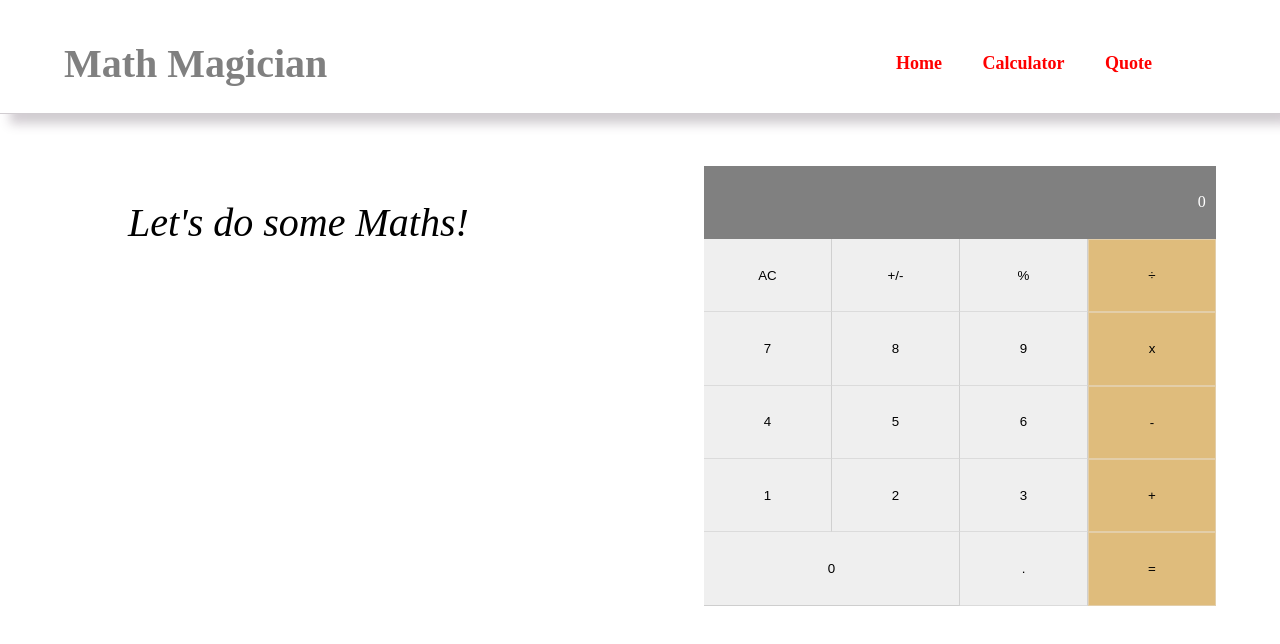
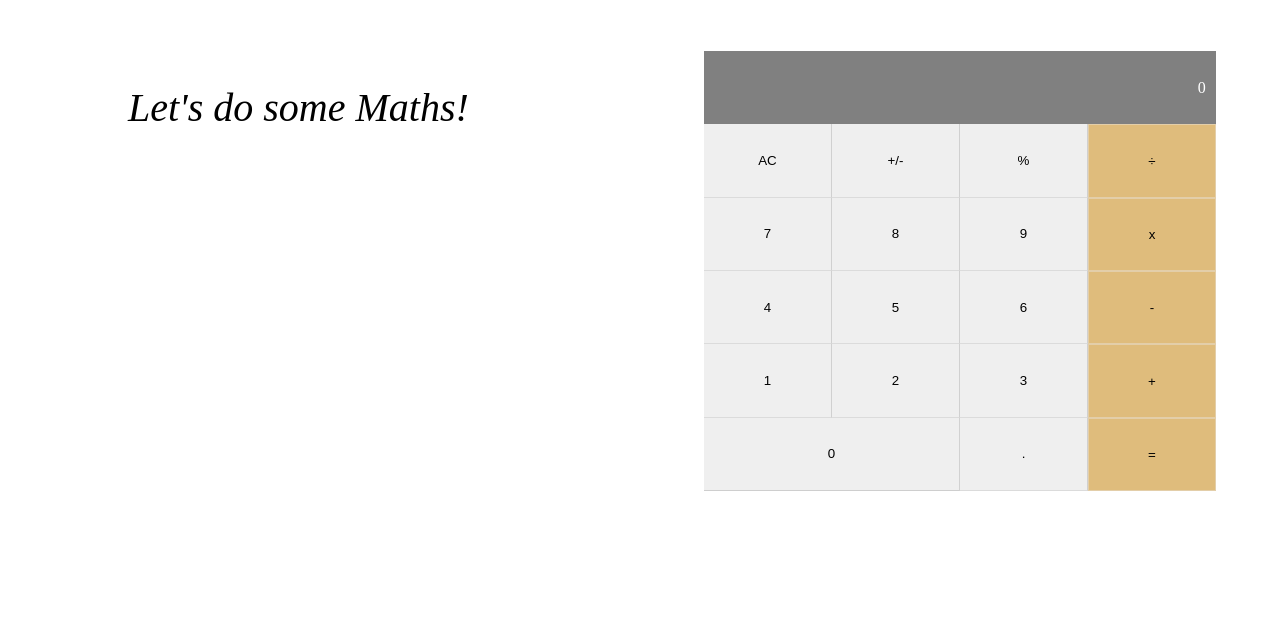
Before and after one commit to silviatofana/Math-Magicians, a React (Create React App) app: page /Calculator in a window 1280 px wide. Shown: the top 644 px of the page. Built offline with nearby package versions, Linux system fonts and the light colour scheme.

Commit message:
Update Calculator.js

```diff
--- a/src/components/calculator.js
+++ b/src/components/calculator.js
@@ -1,6 +1,5 @@
 import React, { useState } from "react";
 import calculate from "../logic/calculate";
-import Header from './Header';
 
 
 const Calculator = () => {
@@ -26,8 +25,6 @@ const Calculator = () => {
   }
 
   return (
-    <>
-      <Header />
     <section className="calculator-section">
       <h2>Let's do some Maths!</h2>
       <div className="container">
@@ -181,7 +178,6 @@ const Calculator = () => {
         </div>
       </div>
     </section>
-    </>
   );
 };
 export default Calculator;
```
Lines whose indentation alone changed are shown as unchanged.
